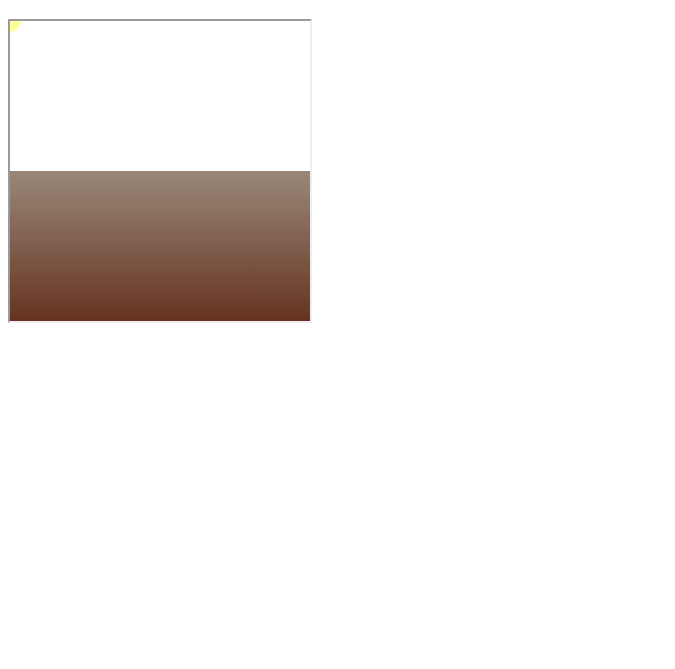
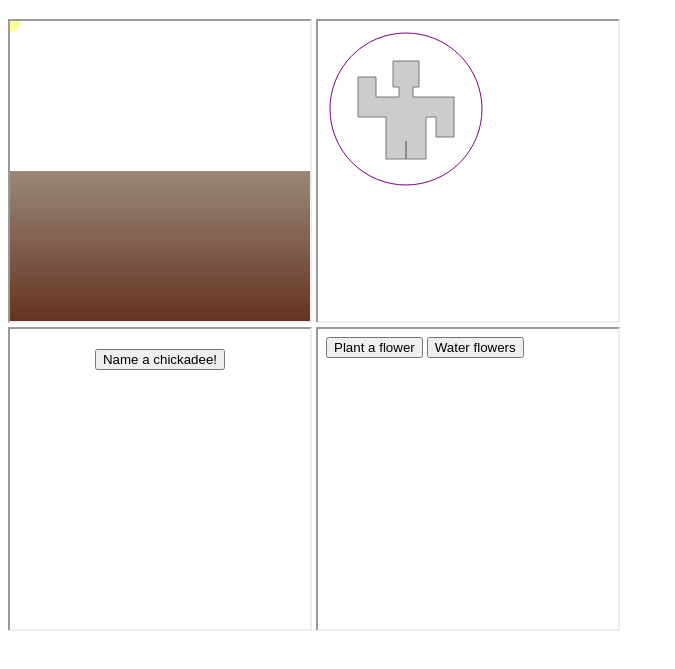
Before and after one commit to izzysdigitalcreations/izzysdigitalcreations.github.io, a plain HTML site: page test1/index.html in a window 1280 px wide. Shown: the part 61-730 px from the top of the page, without its empty margins (0-675 px from the left). Drawn offline with Linux system fonts and the light colour scheme.

Commit message:
Update index.html

```diff
--- a/test1/index.html
+++ b/test1/index.html
@@ -2,9 +2,19 @@
 <html>
 <head>
 <title>Izzy's Digital Creations Test 1</title>
+  <meta name="viewport" content="width=device-width, initial-scale=1">
+  <style>
+    iframe {
+      display: inline-block;
+    }
+  </style>
 </head>
 <body>
 <h1>Izzy's digital creations test 1</h1>
   <iframe width="300" height="300" src="./sunsky07.html"></iframe>
+  <iframe width="300" height="300" src="./robopersonality04.html"></iframe>
+  <br/>
+  <iframe width="300" height="300" src="./chickadeeswithnames02.html"></iframe>
+  <iframe width="300" height="300" src="./gardening02.html"></iframe>
   </body>
 </html>
```
